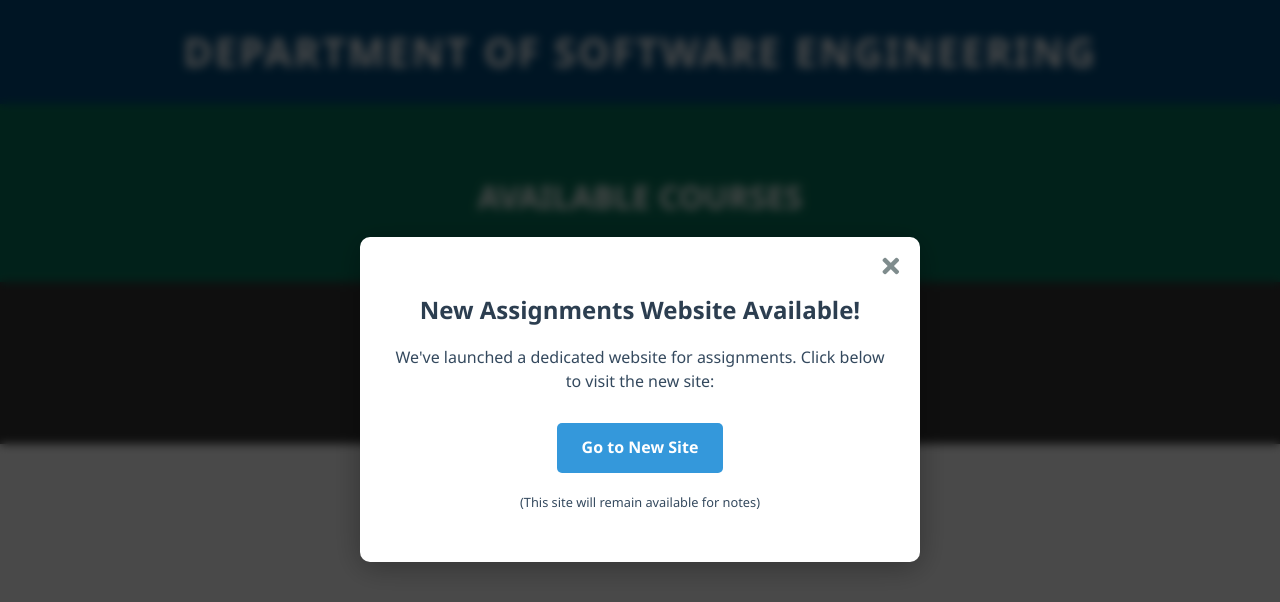
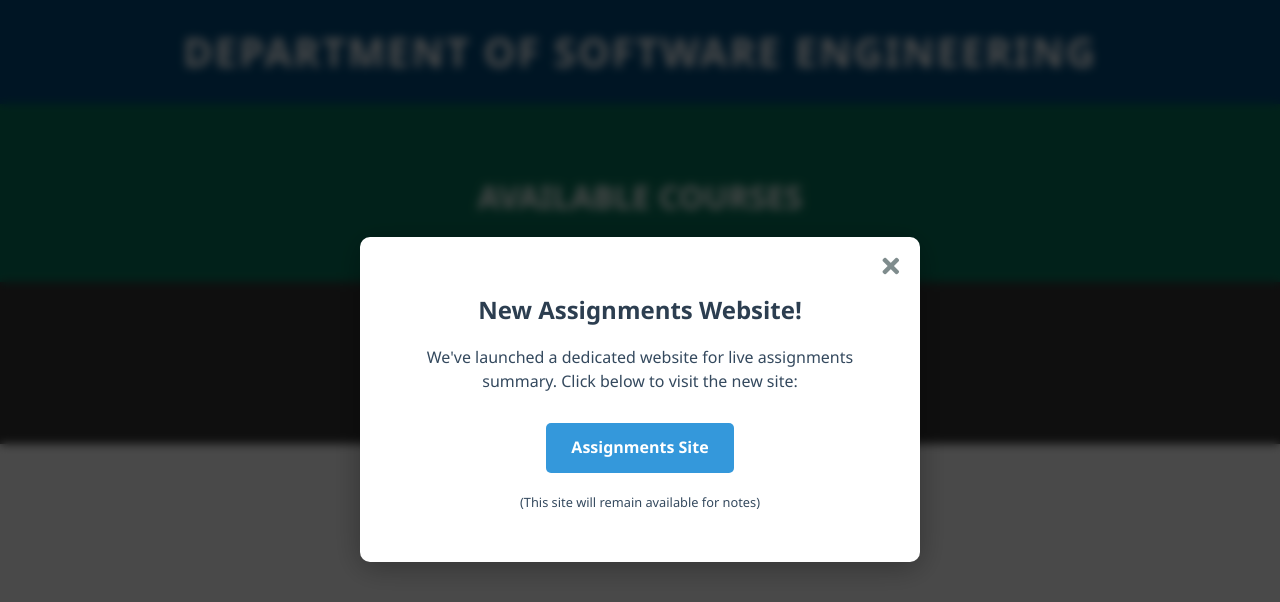
Before and after one commit to AbdurRehman1129/SE-NOTES, a plain HTML site: page index.html in a window 1280 px wide. Drawn offline with nearby package versions, Linux system fonts and the light colour scheme; no server answers.

Commit message:
Update index.html

```diff
--- a/index.html
+++ b/index.html
@@ -12,9 +12,9 @@
     <div id="popup-overlay" class="popup-overlay">
         <div class="popup-container animate__animated animate__zoomIn">
             <div class="popup-content">
-                <h3>New Assignments Website Available!</h3>
-                <p>We've launched a dedicated website for assignments. Click below to visit the new site:</p>
-                <a href="https://your-new-assignments-site.vercel.app" class="popup-button" target="_blank">Go to New Site</a>
+                <h3>New Assignments Website!</h3>
+                <p>We've launched a dedicated website for live assignments summary. Click below to visit the new site:</p>
+                <a href="https://cms-assignment-checker.vercel.app/" class="popup-button" target="_blank">Assignments Site</a>
                 <p class="popup-note">(This site will remain available for notes)</p>
                 <button id="close-popup" class="popup-close-btn" aria-label="Close popup">
                     <i class="fas fa-times"></i>
```
